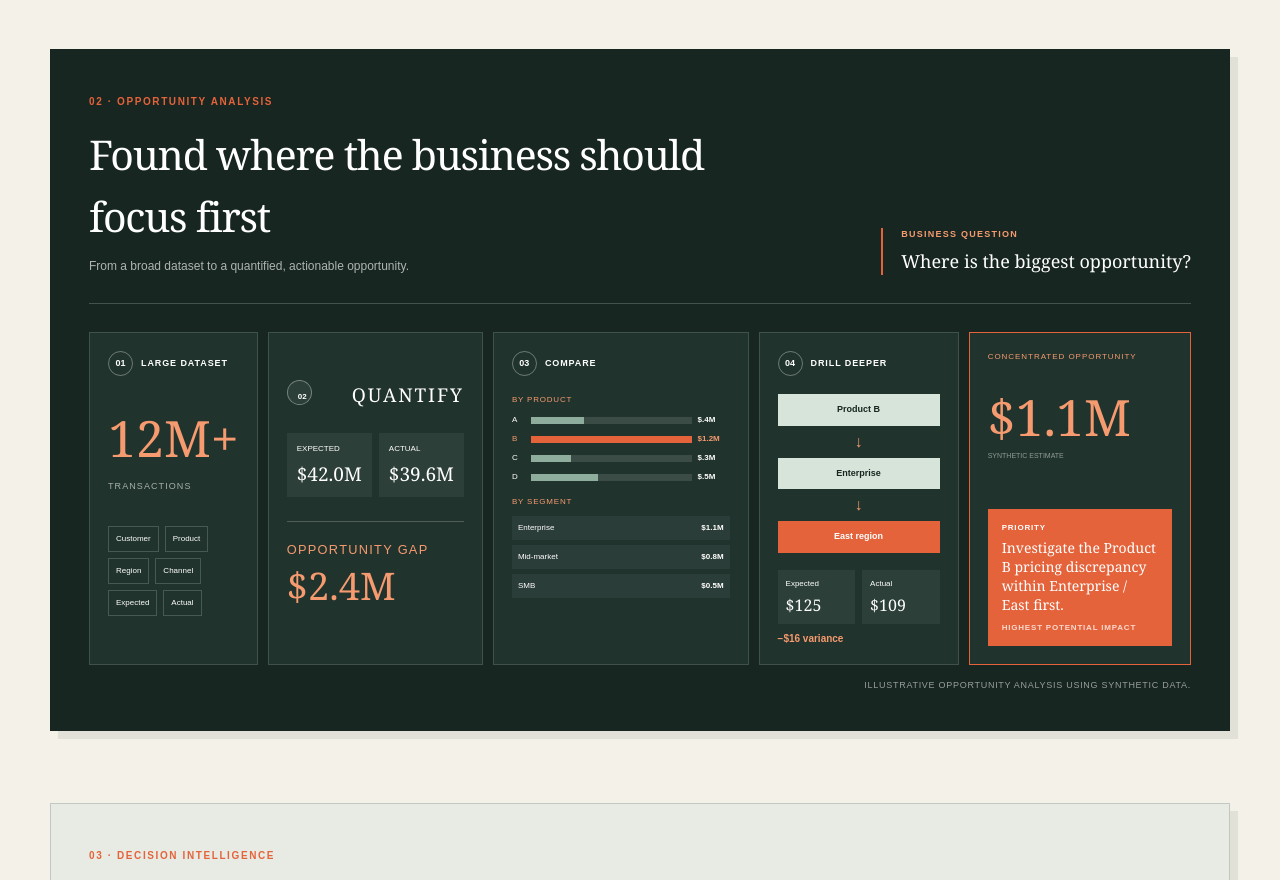
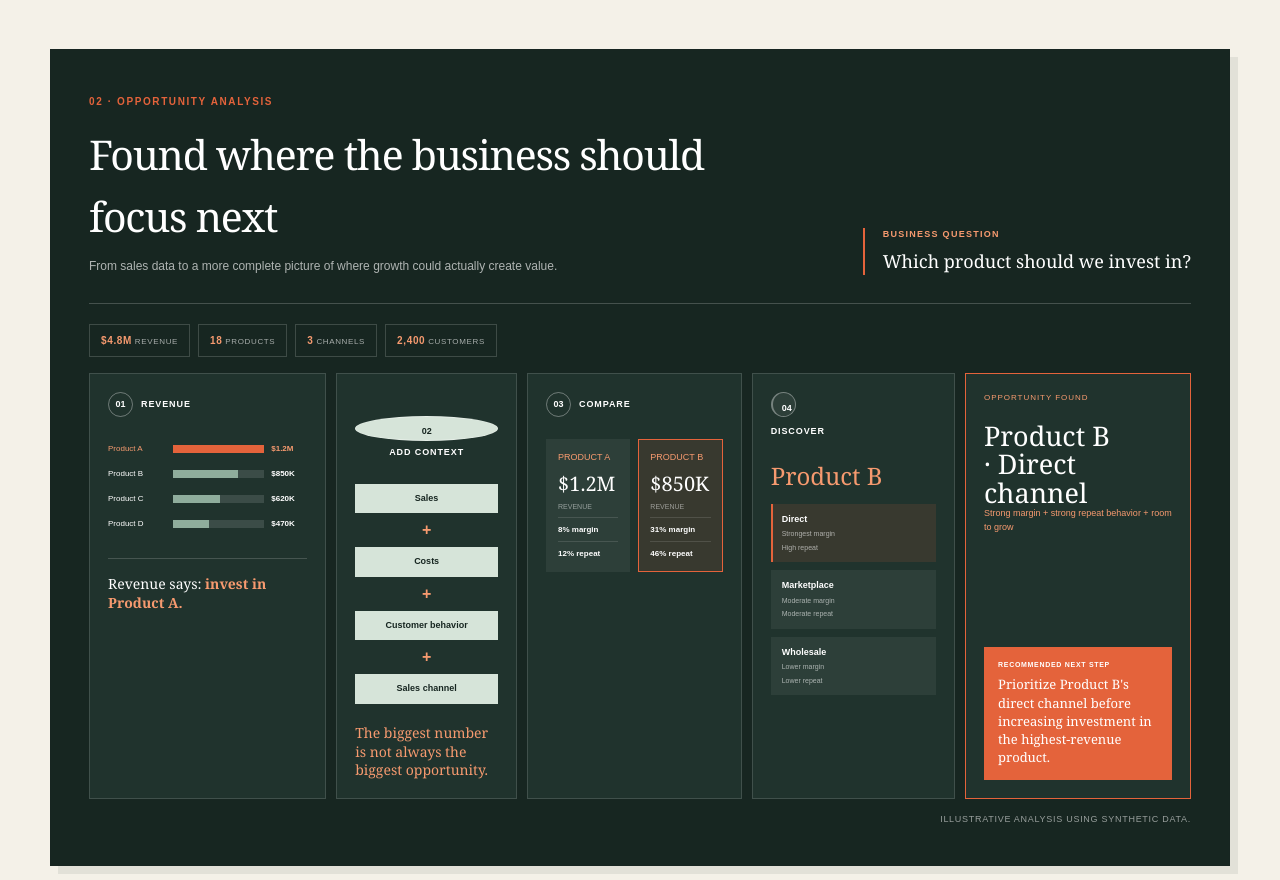
Before and after one commit to tanvikinkhabwala27/portfoliowebpage, a Next.js app: page / in a window 1280 px wide. Shown: the part 3500-4380 px from the top of the page. Built offline with nearby package versions, Linux system fonts and the light colour scheme.

Commit message:
Add business data discovery experience

```diff
--- a/app/WorkVisuals.tsx
+++ b/app/WorkVisuals.tsx
@@ -23,15 +23,16 @@ export default function WorkVisuals() {
     </article>
 
     <article className="walkthrough shell investigationStory opportunityStory">
-      <header className="walkHeader"><div><span className="projectType">02 · Opportunity analysis</span><h3>Found where the business should focus first</h3><p className="walkSubhead">From a broad dataset to a quantified, actionable opportunity.</p></div><div className="question"><span>Business question</span><strong>Where is the biggest opportunity?</strong></div></header>
-      <div className="opportunityCanvas">
-        <section className="opData"><StepLabel index={1}>Large dataset</StepLabel><strong>12M+</strong><span>transactions</span><div className="dataFields"><i>Customer</i><i>Product</i><i>Region</i><i>Channel</i><i>Expected</i><i>Actual</i></div></section>
-        <section className="opGap"><StepLabel index={2}>Quantify</StepLabel><div><span>Expected<strong>$42.0M</strong></span><span>Actual<strong>$39.6M</strong></span></div><p><small>Opportunity gap</small><strong>$2.4M</strong></p></section>
-        <section className="opCompare"><StepLabel index={3}>Compare</StepLabel><h4>By product</h4><div className="opBars">{[['A','.4M',33],['B','1.2M',100],['C','.3M',25],['D','.5M',42]].map(([l,v,w])=><div className={l==='B'?'signal':''} key={l}><span>{l}</span><i style={{'--bar':`${w}%`} as React.CSSProperties}/><b>${v}</b></div>)}</div><h4>By segment</h4><div className="segmentValues"><span>Enterprise <b>$1.1M</b></span><span>Mid-market <b>$0.8M</b></span><span>SMB <b>$0.5M</b></span></div></section>
-        <section className="opDrill"><StepLabel index={4}>Drill deeper</StepLabel><div className="drillPath"><span>Product B</span><b>↓</b><span>Enterprise</span><b>↓</b><span>East region</span></div><div className="variance"><span>Expected<b>$125</b></span><span>Actual<b>$109</b></span><strong>−$16 variance</strong></div></section>
-        <aside className="opPriority"><span>Concentrated opportunity</span><strong>$1.1M</strong><small>Synthetic estimate</small><div><b>Priority</b>Investigate the Product B pricing discrepancy within Enterprise / East first.<em>Highest potential impact</em></div></aside>
+      <header className="walkHeader"><div><span className="projectType">02 · Opportunity analysis</span><h3>Found where the business should focus next</h3><p className="walkSubhead">From sales data to a more complete picture of where growth could actually create value.</p></div><div className="question"><span>Business question</span><strong>Which product should we invest in?</strong></div></header>
+      <div className="discoveryScale"><span><b>$4.8M</b> revenue</span><span><b>18</b> products</span><span><b>3</b> channels</span><span><b>2,400</b> customers</span></div>
+      <div className="discoveryStory">
+        <section className="revenueAnswer"><StepLabel index={1}>Revenue</StepLabel><div className="revenueBars">{[['A','$1.2M',100],['B','$850K',71],['C','$620K',52],['D','$470K',39]].map(([l,v,w])=><div className={l==='A'?'winner':''} key={l}><span>Product {l}</span><i style={{'--bar':`${w}%`} as React.CSSProperties}/><b>{v}</b></div>)}</div><p>Revenue says: <strong>invest in Product A.</strong></p></section>
+        <section className="contextBridge"><StepLabel index={2}>Add context</StepLabel><div><span>Sales</span><b>+</b><span>Costs</span><b>+</b><span>Customer behavior</span><b>+</b><span>Sales channel</span></div><p>The biggest number is not always the biggest opportunity.</p></section>
+        <section className="productCompare"><StepLabel index={3}>Compare</StepLabel><div className="productColumns"><article><span>Product A</span><strong>$1.2M</strong><small>Revenue</small><b>8% margin</b><b>12% repeat</b></article><article className="betterProduct"><span>Product B</span><strong>$850K</strong><small>Revenue</small><b>31% margin</b><b>46% repeat</b></article></div></section>
+        <section className="channelDiscovery"><StepLabel index={4}>Discover</StepLabel><strong>Product B</strong><div><span className="best"><b>Direct</b><i>Strongest margin</i><em>High repeat</em></span><span><b>Marketplace</b><i>Moderate margin</i><em>Moderate repeat</em></span><span><b>Wholesale</b><i>Lower margin</i><em>Lower repeat</em></span></div></section>
+        <aside className="discoveryConclusion"><span>Opportunity found</span><strong>Product B<br />· Direct channel</strong><p>Strong margin + strong repeat behavior + room to grow</p><div><b>Recommended next step</b>Prioritize Product B&apos;s direct channel before increasing investment in the highest-revenue product.</div></aside>
       </div>
-      <p className="syntheticNote">Illustrative opportunity analysis using synthetic data.</p>
+      <p className="syntheticNote">Illustrative analysis using synthetic data.</p>
     </article>
 
     <article className="walkthrough shell biStory">
--- a/app/page.tsx
+++ b/app/page.tsx
@@ -2,7 +2,7 @@ import WorkVisuals from './WorkVisuals';
 
 const impact = [
   { stat:'80 → 2', unit:'hours', title:'Automated a critical validation process', copy:'Built a Python and Alteryx workflow that cut manual effort by roughly 98% while strengthening audit readiness.' },
-  { stat:'OPPORTUNITY', unit:'illustrative analysis · synthetic data', title:'Found where the business should focus first', copy:'Used large-scale analysis, segmentation, and opportunity sizing to turn complex data into a focused business recommendation.' },
+  { stat:'REVENUE ≠', unit:'opportunity · illustrative', title:'Found where the business should focus next', copy:'Combined performance, profitability, and customer behavior to identify a stronger growth opportunity than revenue alone suggested.' },
   { stat:'8M+', unit:'records', title:'Made operational data decision-ready', copy:'Delivered reporting and KPI frameworks that helped hospital leaders accelerate decisions by up to 85%.' },
 ];
 const experience = [
@@ -55,7 +55,16 @@ export default function Home() {
 
     <section className="capabilitySection" id="capabilities"><div className="shell capabilities"><div><p className="kicker">Capabilities</p><h2>What I bring<br />to the table.</h2></div><div>{capabilities.map(c=><article className="capability" key={c[0]}><h3>{c[0]}</h3><p>{c[1]}</p></article>)}</div></div></section>
 
-    <section className="offer"><div className="shell offerInner"><p className="kicker">One more thing</p><h2>Like what I’ve<br />done so far?</h2><p className="offerLead">I also help growing teams solve focused analytics problems—without the overhead of a large consulting engagement.</p><div className="offerList"><span>Dashboards &amp; KPI design</span><span>Reporting automation</span><span>Data cleanup &amp; modeling</span><span>Analytics advisory</span></div><p className="offerNote">Not sure what you need? That’s exactly what the first conversation is for.</p><a className="button light" href={consultation}>Book a free 30-minute consultation <span>↗</span></a></div></section>
+    <section className="businessQuestions"><div className="shell"><div className="businessQuestionsHead"><p className="kicker">For growing businesses</p><h2>What could your<br />data tell you?</h2><p>You may already be collecting the information you need to answer some of your biggest business questions. The first step is figuring out what&apos;s possible.</p></div><div className="questionGrid">
+      <article><span>01</span><h3>Which products actually make me money?</h3><p>Look beyond sales and compare revenue with costs, discounts, returns, and other expenses.</p><div className="tinyEquation"><b>Revenue</b><i>−</i><b>Costs</b><i>=</i><strong>Margin</strong></div></article>
+      <article><span>02</span><h3>Which customers are most valuable?</h3><p>Understand who buys repeatedly, who is growing, and which customer groups are actually profitable.</p><div className="tinyPath"><b>Customer groups</b><i>→</i><b>Repeat behavior</b><i>→</i><strong>Value</strong></div></article>
+      <article><span>03</span><h3>Is my marketing actually working?</h3><p>Connect marketing spend to customers, sales, and profit instead of relying only on clicks or impressions.</p><div className="tinyPath"><b>Spend</b><i>→</i><b>Customers</b><i>→</i><b>Revenue</b><i>→</i><strong>Profit</strong></div></article>
+      <article><span>04</span><h3>Where am I losing money?</h3><p>Find pricing gaps, excessive discounts, failed transactions, returns, or other unexpected losses.</p><div className="tinyEquation"><b>Expected</b><i>vs</i><b>Actual</b><i>→</i><strong>Gap</strong></div></article>
+      <article className="linkedQuestion"><span>05</span><h3>Where should I invest next?</h3><p>Compare products, channels, customer groups, or locations to find the opportunities with the strongest potential.</p><div className="tinyPath"><b>Compare</b><i>→</i><b>Add context</b><i>→</i><strong>Better bet</strong></div></article>
+      <article><span>06</span><h3>What am I wasting time doing manually?</h3><p>Identify recurring spreadsheet, reporting, and data tasks that could be automated.</p><div className="tinyEquation"><b>Manual</b><i>→</i><strong>Automated</strong></div></article>
+    </div></div></section>
+
+    <section className="offer"><div className="shell offerInner"><p className="kicker">A practical next step</p><h2>You already have data.<br />Let&apos;s figure out what it&apos;s telling you.</h2><p className="offerLead">I help growing teams connect the information they already collect, uncover opportunities, automate repetitive analysis, and understand what deserves their attention.</p><div className="offerList"><span>Opportunity analysis</span><span>Reporting &amp; dashboards</span><span>Process automation</span><span>Data cleanup &amp; modeling</span><span>Analytics advisory</span></div><p className="offerNote">Not sure what you need? Tell me what you&apos;re trying to understand.</p><a className="button light" href={consultation}>Explore what your data can answer <span>→</span></a></div></section>
 
     <footer className="footer shell"><div className="brand"><span className="logoMark" aria-hidden="true" /> Tanvi Kinkhabwala</div><p>Senior data analytics professional · New York</p><div><a href="mailto:tanvikinkhabwala@gmail.com">Email</a><a href="https://www.linkedin.com/in/tanvi-kinkhabwala" target="_blank" rel="noreferrer">LinkedIn</a></div></footer>
   </main>;
```
Also changed, not shown: app/globals.css.
